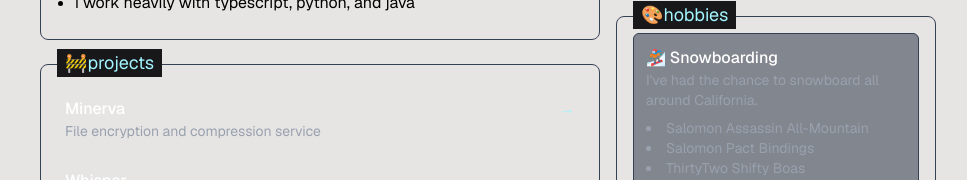
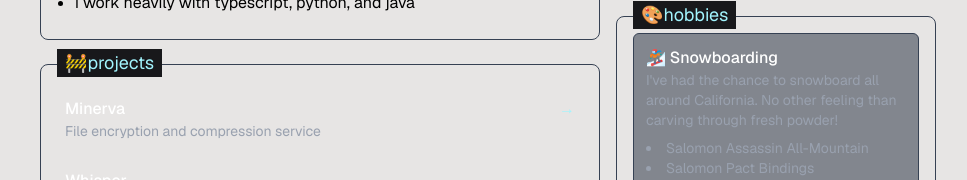
Before and after one commit to drew-tom1/me.dev, a Next.js app: page / in a window 1280 px wide. Shown: the part 212-392 px from the top of the page, without its empty margins (152-1119 px from the left). Built offline with nearby package versions, Linux system fonts and the light colour scheme.

Commit message:
hobby text

```diff
--- a/app/page.tsx
+++ b/app/page.tsx
@@ -77,7 +77,7 @@ export default function Page() {
 
           <div className="flex-1 border border-gray-700 rounded-md p-3 bg-gray-800/50">
             <h3 className="text-white font-medium">🏂 Snowboarding</h3>
-            <p className="text-gray-400 text-sm">I've had the chance to snowboard all around California. </p>
+            <p className="text-gray-400 text-sm">I've had the chance to snowboard all around California. No other feeling than carving through fresh powder!</p>
             <ul className="mt-2 text-gray-400 list-disc list-inside text-sm">
               <li>Salomon Assassin All-Mountain</li>
               <li>Salomon Pact Bindings</li>
```
